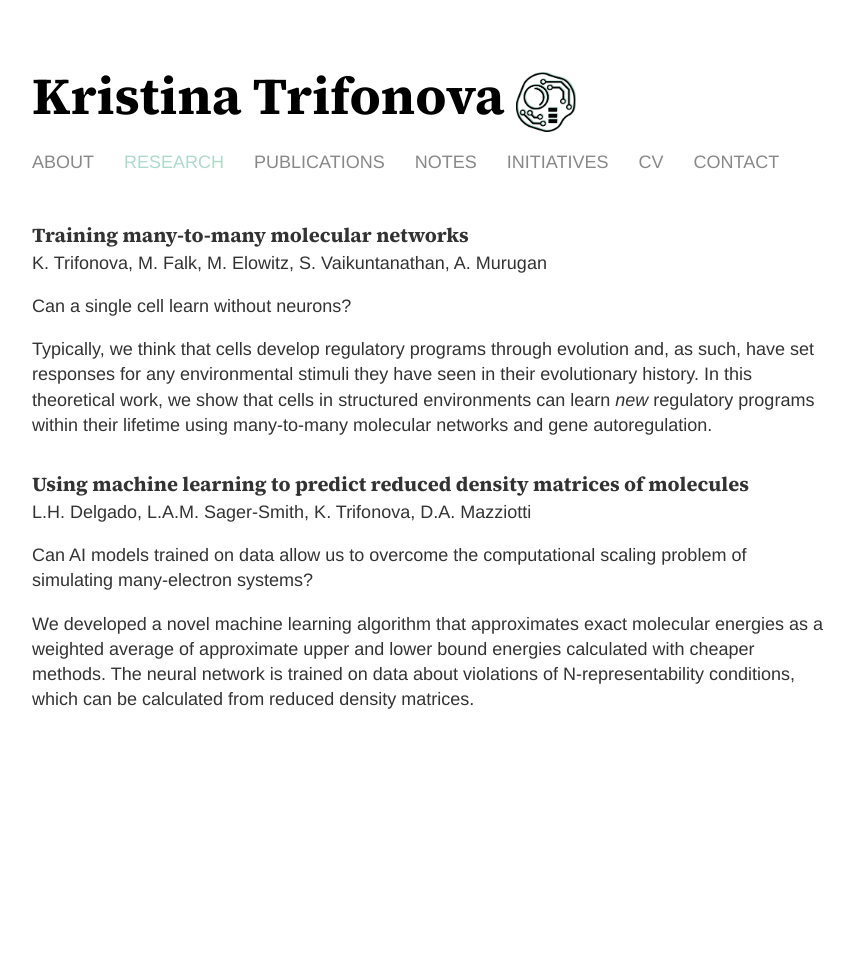
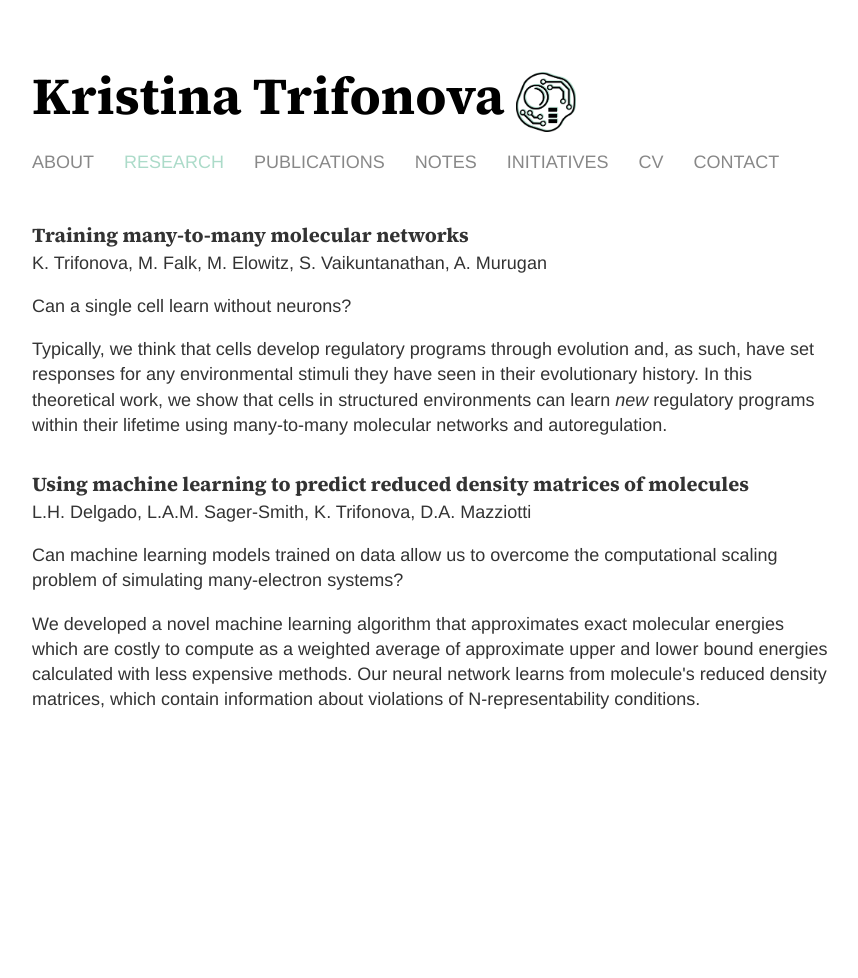
Before and after one commit to k-trifonova/k-trifonova.github.io, a Jekyll site: the page built from research/index.html, in a window 1280 px wide. Shown: the whole page, without its empty margins (208-1066 px from the left). Built offline with Jekyll 4.4.1, drawn with Linux system fonts in a browser that asks for light colours.

Commit message:
updated research description

```diff
--- a/research/index.html
+++ b/research/index.html
@@ -17,12 +17,12 @@ title: Kristina Trifonova | Research
 		<h2>Training many-to-many molecular networks</h2>
 		<p>K. Trifonova, M. Falk, M. Elowitz, S. Vaikuntanathan, A. Murugan</p>
 		<p>Can a single cell learn without neurons? </p>
-		<p>Typically, we think that cells develop regulatory programs through evolution and, as such, have set responses for any environmental stimuli they have seen in their evolutionary history. In this theoretical work, we show that cells in structured environments can learn <em>new</em> regulatory programs within their lifetime using many-to-many molecular networks and gene autoregulation.</p>
+		<p>Typically, we think that cells develop regulatory programs through evolution and, as such, have set responses for any environmental stimuli they have seen in their evolutionary history. In this theoretical work, we show that cells in structured environments can learn <em>new</em> regulatory programs within their lifetime using many-to-many molecular networks and autoregulation.</p>
 		<br>
 		<h2>Using machine learning to predict reduced density matrices of molecules</h2>
 		<p>L.H. Delgado, L.A.M. Sager-Smith, K. Trifonova, D.A. Mazziotti</p>
-		<p>Can AI models trained on data allow us to overcome the computational scaling problem of simulating many-electron systems? </p>
-		<p>We developed a novel machine learning algorithm that approximates exact molecular energies as a weighted average of approximate upper and lower bound energies calculated with cheaper methods. The neural network is trained on data about violations of N-representability conditions, which can be calculated from reduced density matrices.</p>
+		<p>Can machine learning models trained on data allow us to overcome the computational scaling problem of simulating many-electron systems? </p>
+		<p>We developed a novel machine learning algorithm that approximates exact molecular energies which are costly to compute as a weighted average of approximate upper and lower bound energies calculated with less expensive methods. Our neural network learns from molecule's reduced density matrices, which contain information about violations of N-representability conditions.</p>
 		<br>
 		<!--<p><strong>Studying electron bifurcation in hydrogenase enzymes</strong></p>-->
 		<!--<p>Description.</p>-->
```
